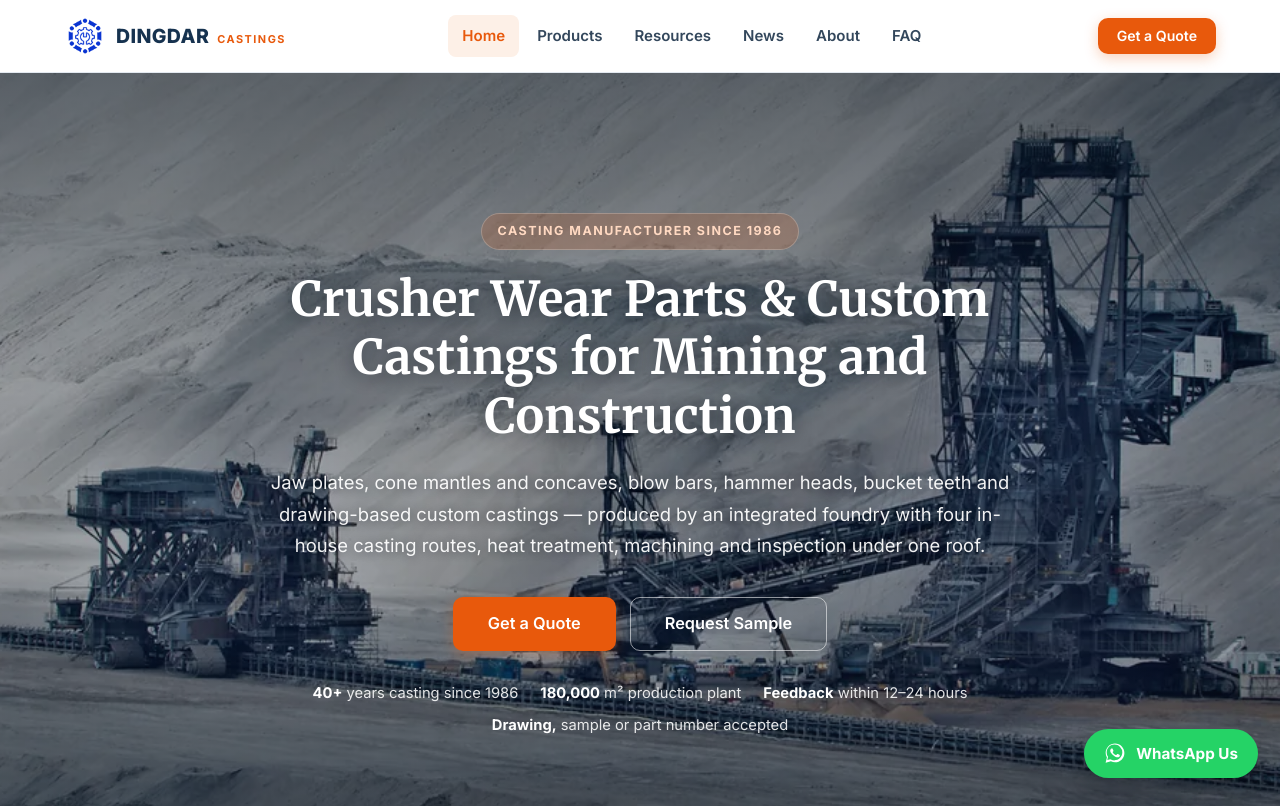
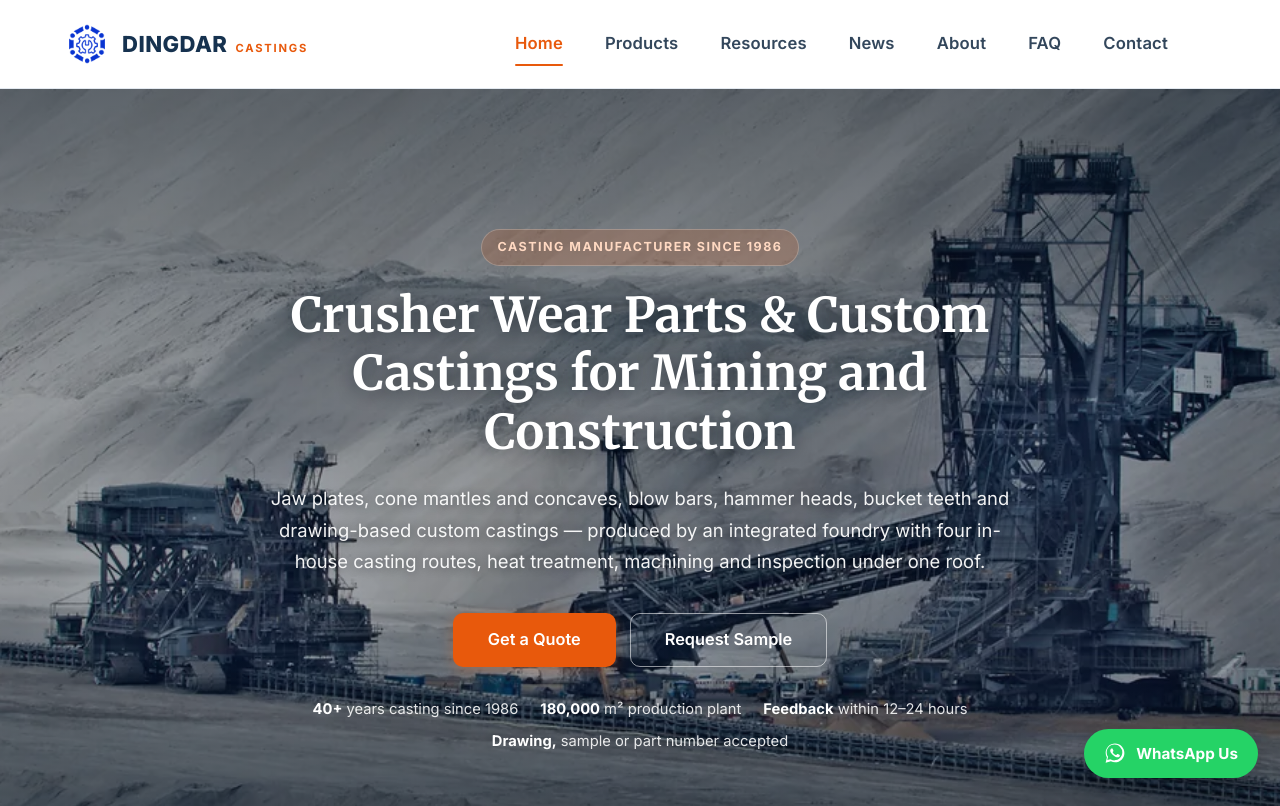
Before and after one commit to zhy2539/dingdar, an Astro site: page / in a window 1280 px wide. Shown: the top 806 px of the page. Built offline with nearby package versions, Linux system fonts and the light colour scheme; Astro itself is replaced by a stand-in of ours.

Commit message:
Header: Contact as plain nav item, remove Get a Quote button, larger cleaner nav

```diff
--- a/src/components/Header.astro
+++ b/src/components/Header.astro
@@ -19,7 +19,6 @@ const path = Astro.url.pathname;
       }
     </nav>
     <div class="header-actions">
-      <a href="/contact/" class="btn btn--primary btn--sm">Get a Quote</a>
       <button class="menu-toggle" aria-label="Open menu" data-menu-toggle>
         <span></span><span></span><span></span>
       </button>
@@ -31,31 +30,32 @@ const path = Astro.url.pathname;
         <a href={n.href}>{n.label}</a>
       ))
     }
-    <a href="/contact/" class="btn btn--primary">Get a Quote</a>
   </nav>
 </header>
 
 <style>
-  .site-header { position: sticky; top: 0; z-index: 50; background: rgba(255,255,255,0.92); backdrop-filter: blur(10px); border-bottom: 1px solid var(--line); }
-  .header-inner { display: flex; align-items: center; justify-content: space-between; gap: 24px; height: 72px; }
-  .brand { display: flex; align-items: center; gap: 10px; }
-  .brand img { width: 42px; height: 42px; border-radius: 8px; }
-  .brand-name { font-weight: 800; font-size: 1.22rem; letter-spacing: 0.02em; color: var(--ink); display: flex; align-items: baseline; gap: 8px; }
-  .brand-sub { font-size: 0.68rem; font-weight: 700; letter-spacing: 0.14em; text-transform: uppercase; color: var(--accent); }
-  .nav { display: flex; gap: 4px; }
-  .nav a { padding: 9px 14px; border-radius: 8px; font-size: 0.94rem; font-weight: 600; color: var(--ink-2); transition: all 0.15s; }
-  .nav a:hover { color: var(--accent); background: var(--accent-soft); }
-  .nav a.active { color: var(--accent); background: var(--accent-soft); }
-  .header-actions { display: flex; align-items: center; gap: 14px; }
-  .menu-toggle { display: none; background: none; border: none; cursor: pointer; width: 40px; height: 40px; border-radius: 8px; flex-direction: column; align-items: center; justify-content: center; gap: 5px; }
+  .site-header { position: sticky; top: 0; z-index: 50; background: rgba(255,255,255,0.94); backdrop-filter: blur(12px); border-bottom: 1px solid var(--line); }
+  .header-inner { display: flex; align-items: center; justify-content: space-between; gap: 32px; height: 88px; }
+  .brand { display: flex; align-items: center; gap: 12px; flex-shrink: 0; }
+  .brand img { width: 46px; height: 46px; border-radius: 8px; }
+  .brand-name { font-weight: 800; font-size: 1.38rem; letter-spacing: 0.02em; color: var(--ink); display: flex; align-items: baseline; gap: 8px; }
+  .brand-sub { font-size: 0.7rem; font-weight: 700; letter-spacing: 0.16em; text-transform: uppercase; color: var(--accent); }
+  .nav { display: flex; gap: 10px; margin-left: auto; }
+  .nav a { position: relative; padding: 12px 16px; font-size: 1.04rem; font-weight: 600; letter-spacing: 0.01em; color: var(--ink-2); transition: color 0.18s; }
+  .nav a::after { content: ''; position: absolute; left: 16px; right: 16px; bottom: 4px; height: 2px; border-radius: 2px; background: var(--accent); transform: scaleX(0); transform-origin: left; transition: transform 0.18s ease; }
+  .nav a:hover { color: var(--accent); }
+  .nav a:hover::after { transform: scaleX(1); }
+  .nav a.active { color: var(--accent); }
+  .nav a.active::after { transform: scaleX(1); }
+  .header-actions { display: flex; align-items: center; }
+  .menu-toggle { display: none; background: none; border: none; cursor: pointer; width: 44px; height: 44px; border-radius: 8px; flex-direction: column; align-items: center; justify-content: center; gap: 5px; }
   .menu-toggle span { width: 22px; height: 2px; background: var(--ink); border-radius: 2px; }
   .mobile-nav { display: none; padding: 12px 24px 24px; border-top: 1px solid var(--line); background: #fff; flex-direction: column; gap: 4px; }
-  .mobile-nav a { padding: 12px 8px; font-weight: 600; color: var(--ink); border-bottom: 1px solid var(--bg-tint); }
+  .mobile-nav a { padding: 14px 8px; font-size: 1.02rem; font-weight: 600; color: var(--ink); border-bottom: 1px solid var(--bg-tint); }
   .mobile-nav.open { display: flex; }
   @media (max-width: 1000px) {
     .nav { display: none; }
     .menu-toggle { display: flex; }
-    .header-actions .btn { display: none; }
   }
 </style>
 
--- a/src/data/config.ts
+++ b/src/data/config.ts
@@ -96,6 +96,7 @@ export const NAV = [
   { href: '/news/', label: 'News' },
   { href: '/about/', label: 'About' },
   { href: '/faq/', label: 'FAQ' },
+  { href: '/contact/', label: 'Contact' },
 ];
 
 // 首页资质速览条（满意即可：10 秒过及格线）
```
